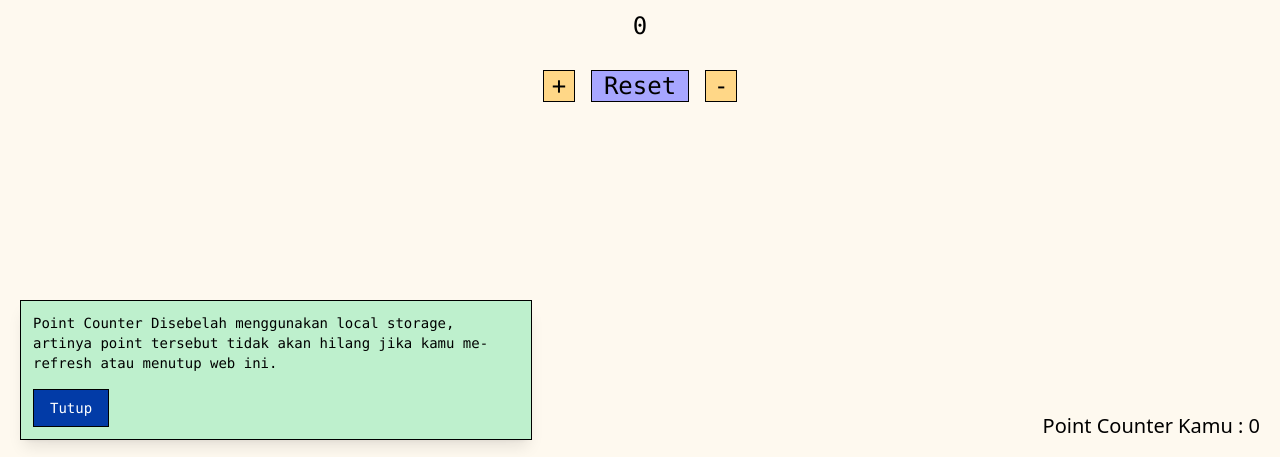
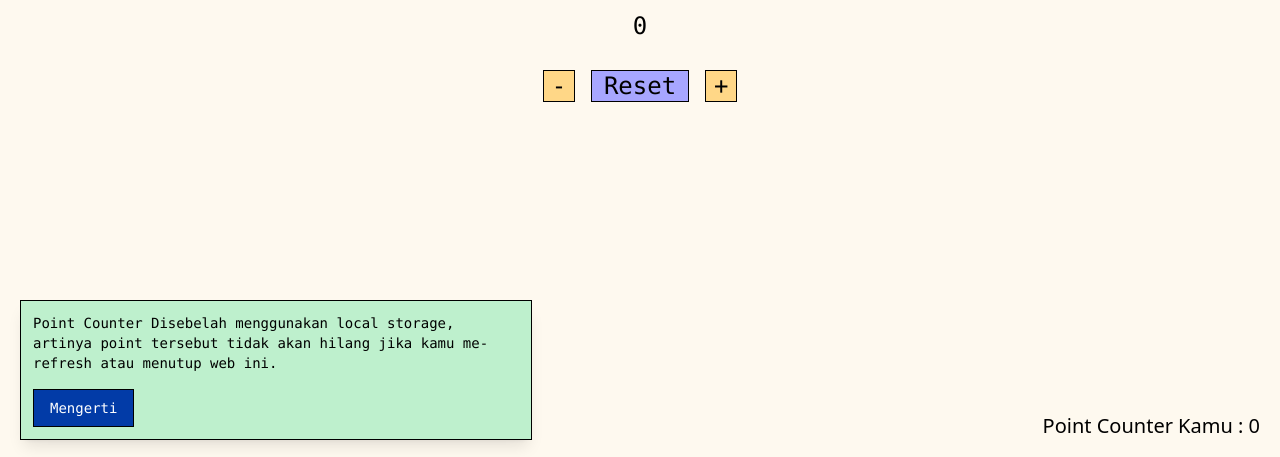
Before and after one commit to fadilachmad/Tap-Counter, a plain HTML site: page index.html in a window 1280 px wide. Shown: the part 340-797 px from the top of the page. Drawn offline with nearby package versions, Linux system fonts and the light colour scheme.

Commit message:
switch the location of the counter button

```diff
--- a/index.html
+++ b/index.html
@@ -18,9 +18,9 @@
       <div class="buttons flex justify-center items-center">
         <button
           class="bg-[#FFD787] px-3 py-2 w-8 h-8 m-2 border border-black hover:bg-[#FFA800] flex justify-center items-center disabled:bg-slate-600 disabled:cursor-not-allowed"
-          id="increment"
+          id="decrement"
         >
-          +
+          -
         </button>
         <button
           class="bg-[#A7A6FF] px-3 py-2 h-8 m-2 border border-black hover:bg-[#4d4b97] flex justify-center items-center"
@@ -30,9 +30,9 @@
         </button>
         <button
           class="bg-[#FFD787] px-3 py-2 w-8 h-8 m-2 border border-black hover:bg-[#FFA800] flex justify-center items-center disabled:bg-slate-600 disabled:cursor-not-allowed"
-          id="decrement"
+          id="increment"
         >
-          -
+          +
         </button>
       </div>
       <h1
@@ -54,7 +54,7 @@
             id="close"
             class="bg-[#023BA7] text-white px-4 py-2 mt-4 border border-black hover:bg-[#A7A6FF]"
           >
-            Tutup
+            Mengerti
           </button>
         </div>
       </div>
```
